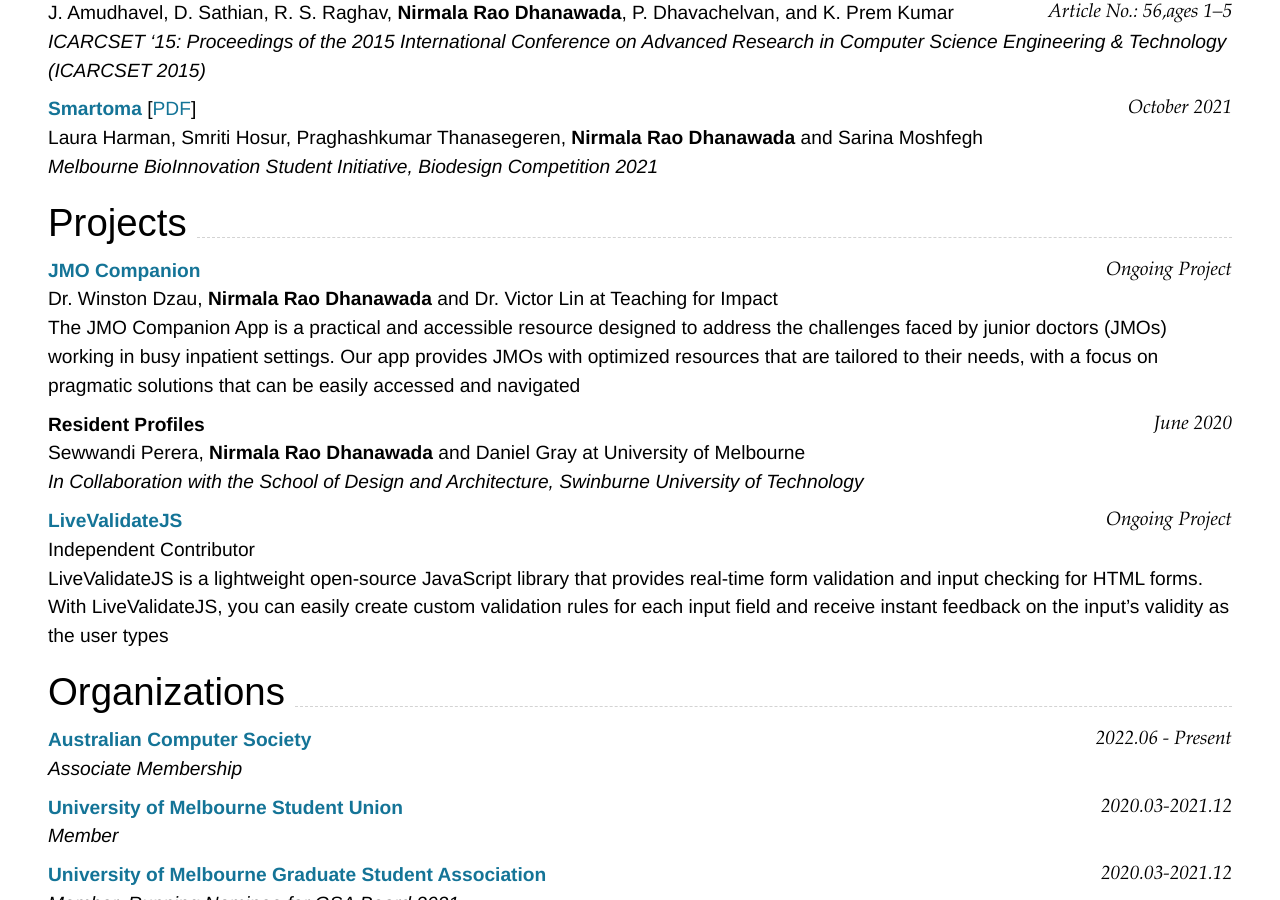
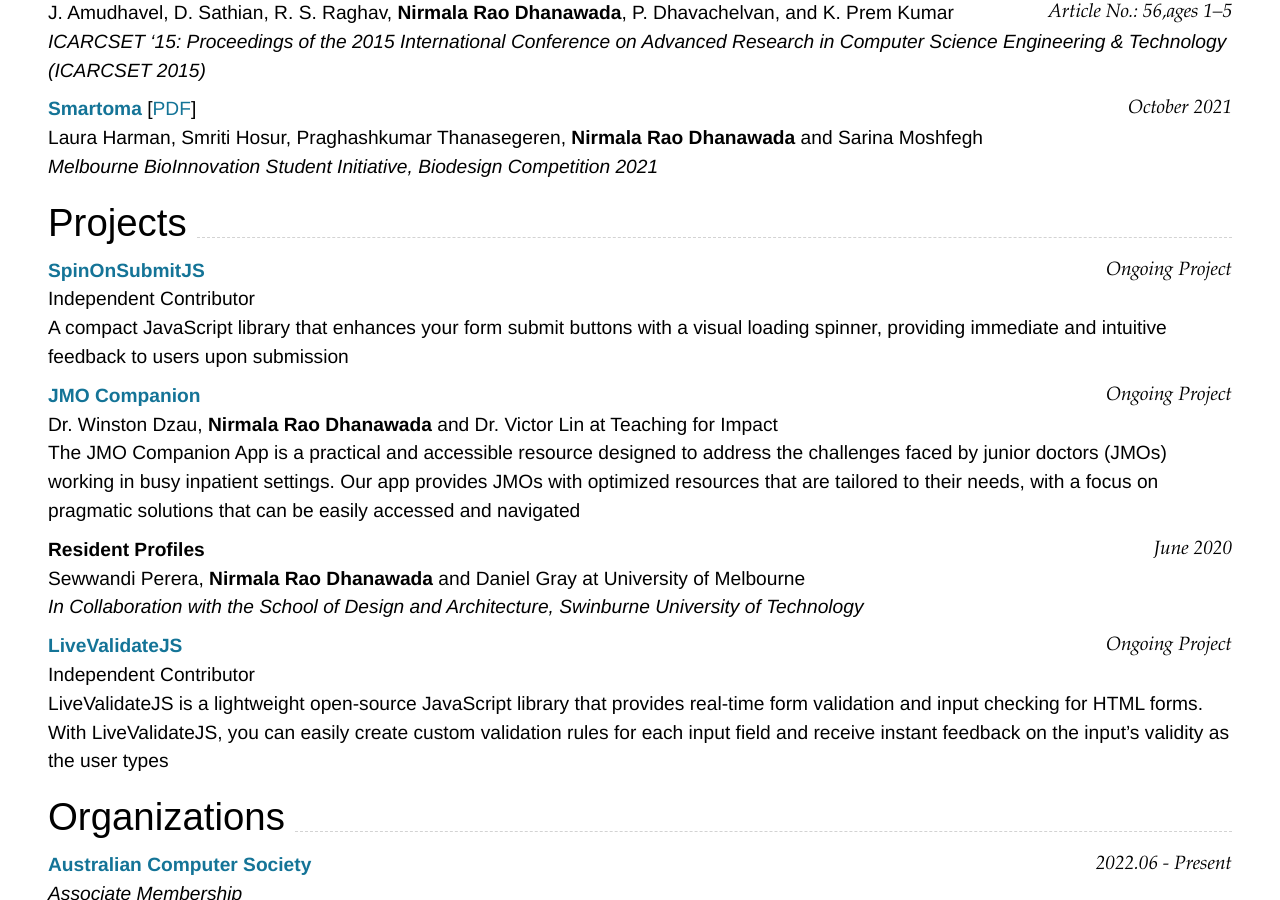
Before and after one commit to thedhanawada/me, a Jekyll site: the page built from index.md, in a window 1280 px wide and 900 px high, scrolled down 3088 px. Built offline with Jekyll 4.4.1, drawn with Linux system fonts in a browser that asks for light colours; nearby versions of some CDN libraries.

Commit message:
Update index.md

```diff
--- a/index.md
+++ b/index.md
@@ -166,6 +166,10 @@ _Melbourne BioInnovation Student Initiative, Biodesign Competition 2021_
 
 ## Projects
 
+### [**SpinOnSubmitJS**]([https://github.com/Formu8JS/LiveValidateJS](https://github.com/thedhanawada/SpinOnSubmitJS)){:target="_blank"}`Ongoing Project`
+Independent Contributor<br>
+A compact JavaScript library that enhances your form submit buttons with a visual loading spinner, providing immediate and intuitive feedback to users upon submission
+
 ### [**JMO Companion**](https://teachingforimpact.org/jmo-companion/){:target="_blank"}`Ongoing Project`
 Dr. Winston	Dzau, **Nirmala Rao Dhanawada** and Dr. Victor Lin  at Teaching for Impact<br>
 The JMO Companion App is a practical and accessible resource designed to address the challenges faced by junior doctors (JMOs) working in busy inpatient settings. Our app provides JMOs with optimized resources that are tailored to their needs, with a focus on pragmatic solutions that can be easily accessed and navigated
```
